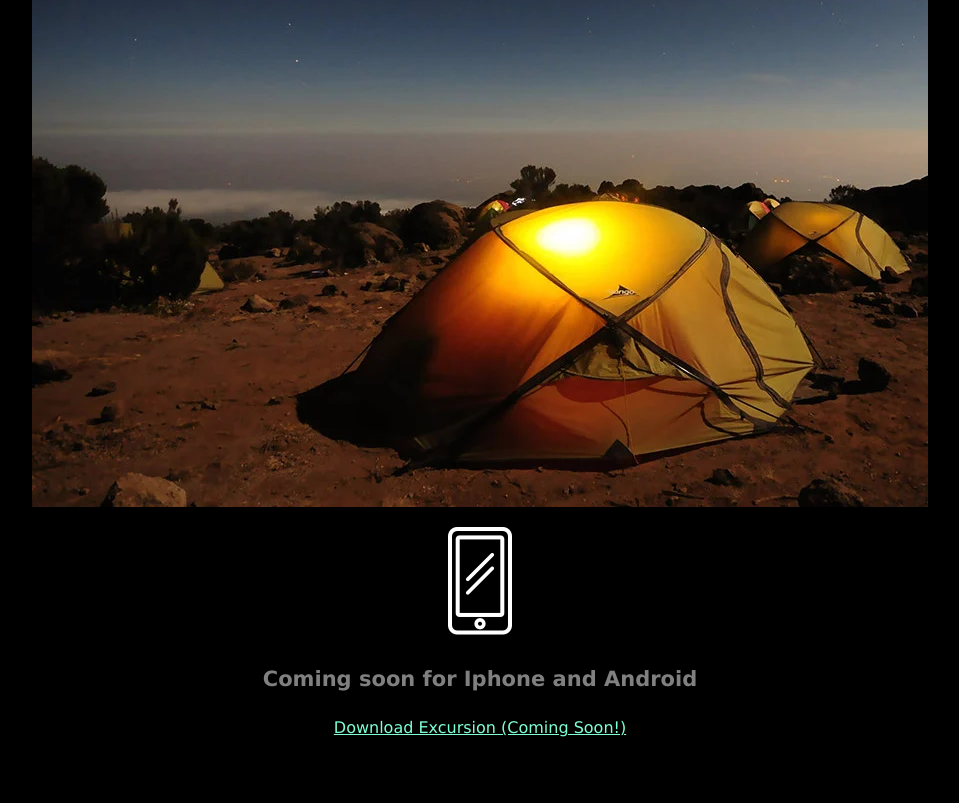
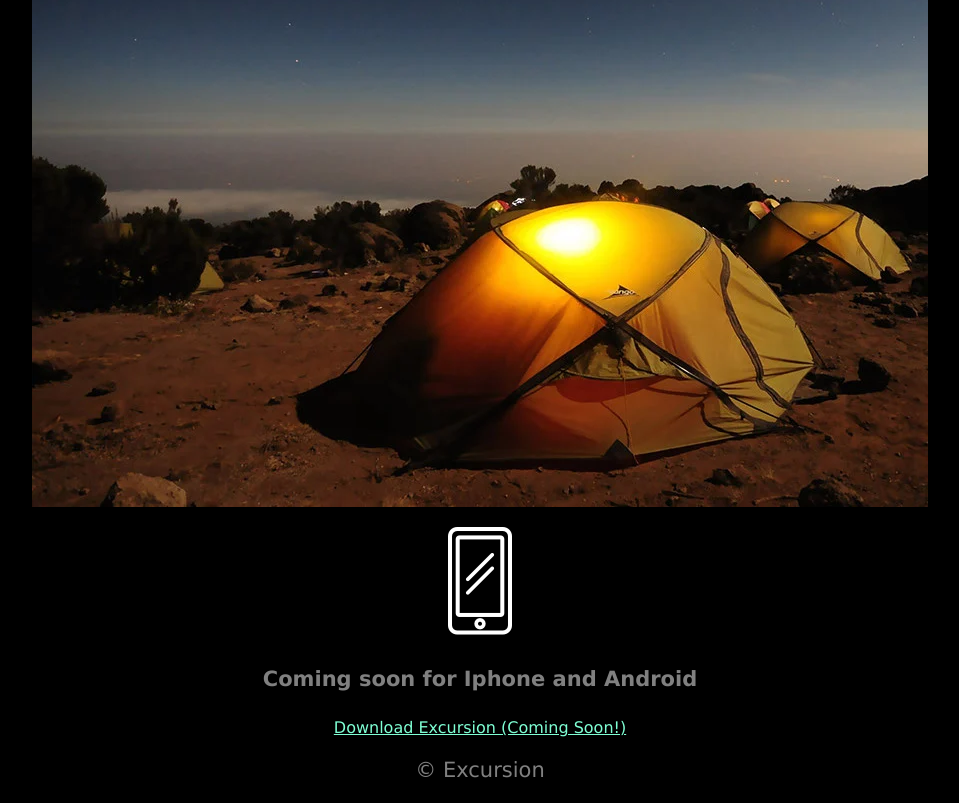
Before and after one commit to dianamerchan91/excursion, a plain HTML site: page index.html in a window 1280 px wide. Shown: the part 505-1308 px from the top of the page, without its empty margins (160-1119 px from the left). Before the commit the page ends 1258 px from the top, so only its background shows below. Drawn offline with Linux system fonts and the light colour scheme.

Commit message:
Final Push

```diff
--- a/index.html
+++ b/index.html
@@ -19,5 +19,6 @@
     <p><img src="resources/images/phone.webp"></p>
     <h4 class="header--sub-header">Coming soon for Iphone and Android</h4>
     <p><a class= "link--cta" href="#">Download Excursion (Coming Soon!)</a></p>
+    <p class="footer--copyright">© Excursion </p>
 </body>
 </html>
--- a/resources/css/style.css
+++ b/resources/css/style.css
@@ -30,3 +30,9 @@ body {
     font-size: 16px;
     color: aquamarine;
 }
+
+/*FOOTER*/
+.footer--copyright {
+    font-size: 21px;
+    color: grey;
+}
```
